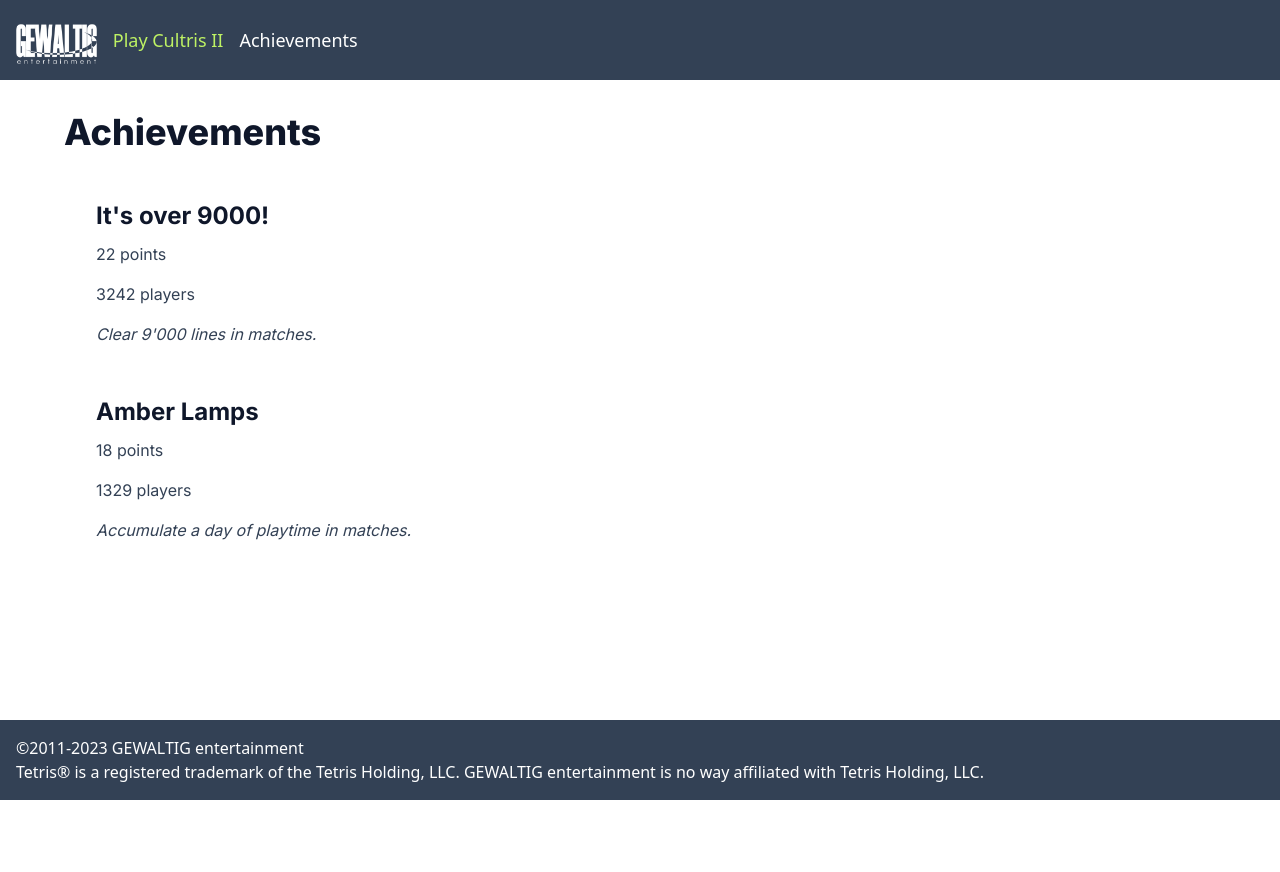
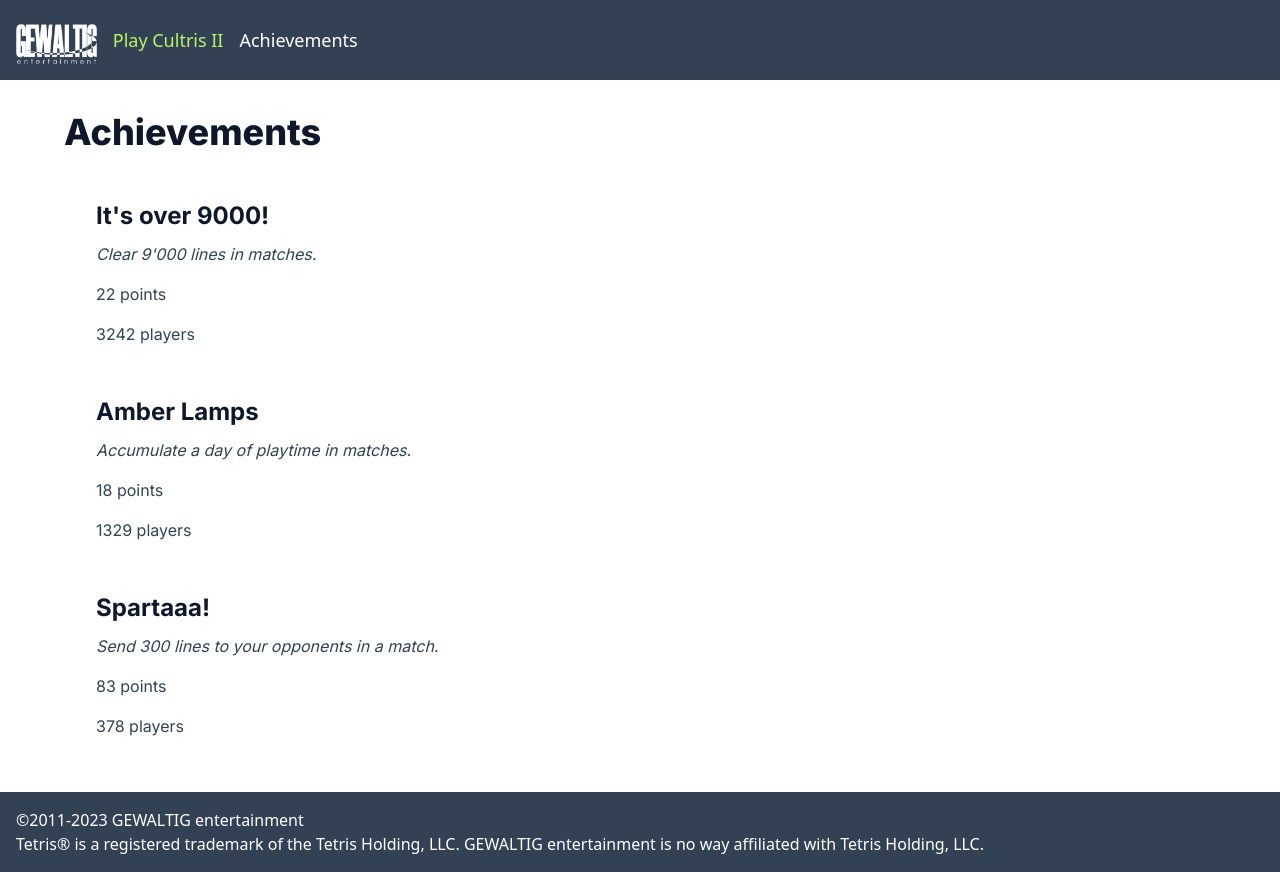
Before and after one commit to chinatsu/gewaltig-poc, a Next.js app: page /achievements in a window 1280 px wide. Before the commit the page ends 800 px from the top, so only its background shows below. Built offline with nearby package versions, Linux system fonts and the light colour scheme.

Commit message:
include non-public achievements

```diff
--- a/src/app/achievements/page.tsx
+++ b/src/app/achievements/page.tsx
@@ -23,14 +23,13 @@ export default async function Achievements() {
                 <Suspense fallback={<ProfileSkeleton /> /* TODO: fix this silly skeleton */}>
                     <ul className="list-none">
                         {Object.entries(achievements)
-                            .filter((cheevo) => cheevo[1].isPublic)
                             .sort((cheevoA, cheevoB) => cheevoB[1].count - cheevoA[1].count)
                             .map((cheevo) => (
                                 <li key={cheevo[0]}>
                                     <h2 className="text-2xl mb-2">{cheevo[1].title}</h2>
-                                    <p>{cheevo[1].points} points</p>
+                                    <p className="italic">{cheevo[1].description}</p>
+                                    <p>{cheevo[1].points} point{cheevo[1].points > 1 && "s"}</p>
                                     <p>{cheevo[1].count} players</p> {/* TODO: sort out player percentage */}
-                                    <p className="italic">{cheevo[1].description}</p>
                                 </li>
                             ))}
                     </ul>
```
